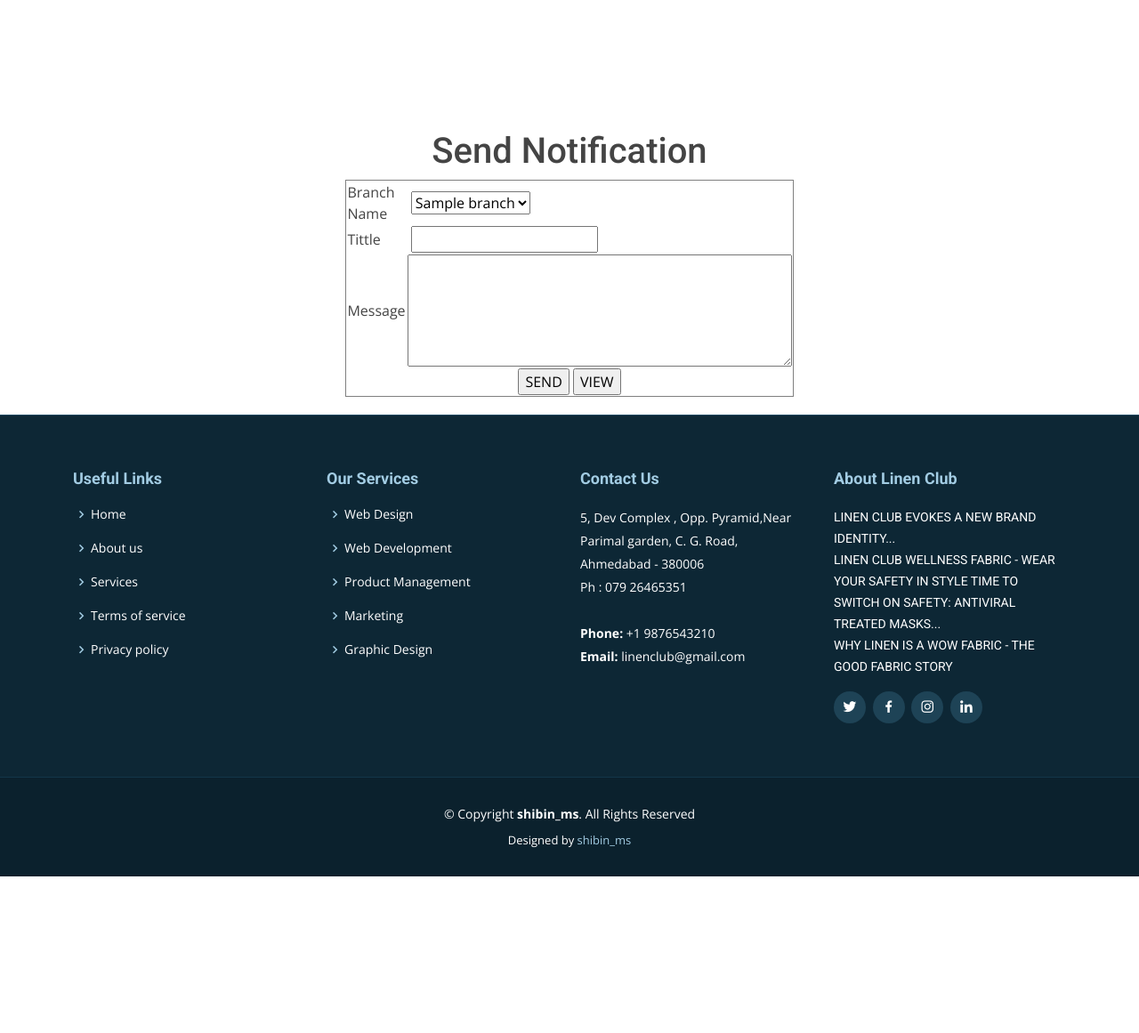
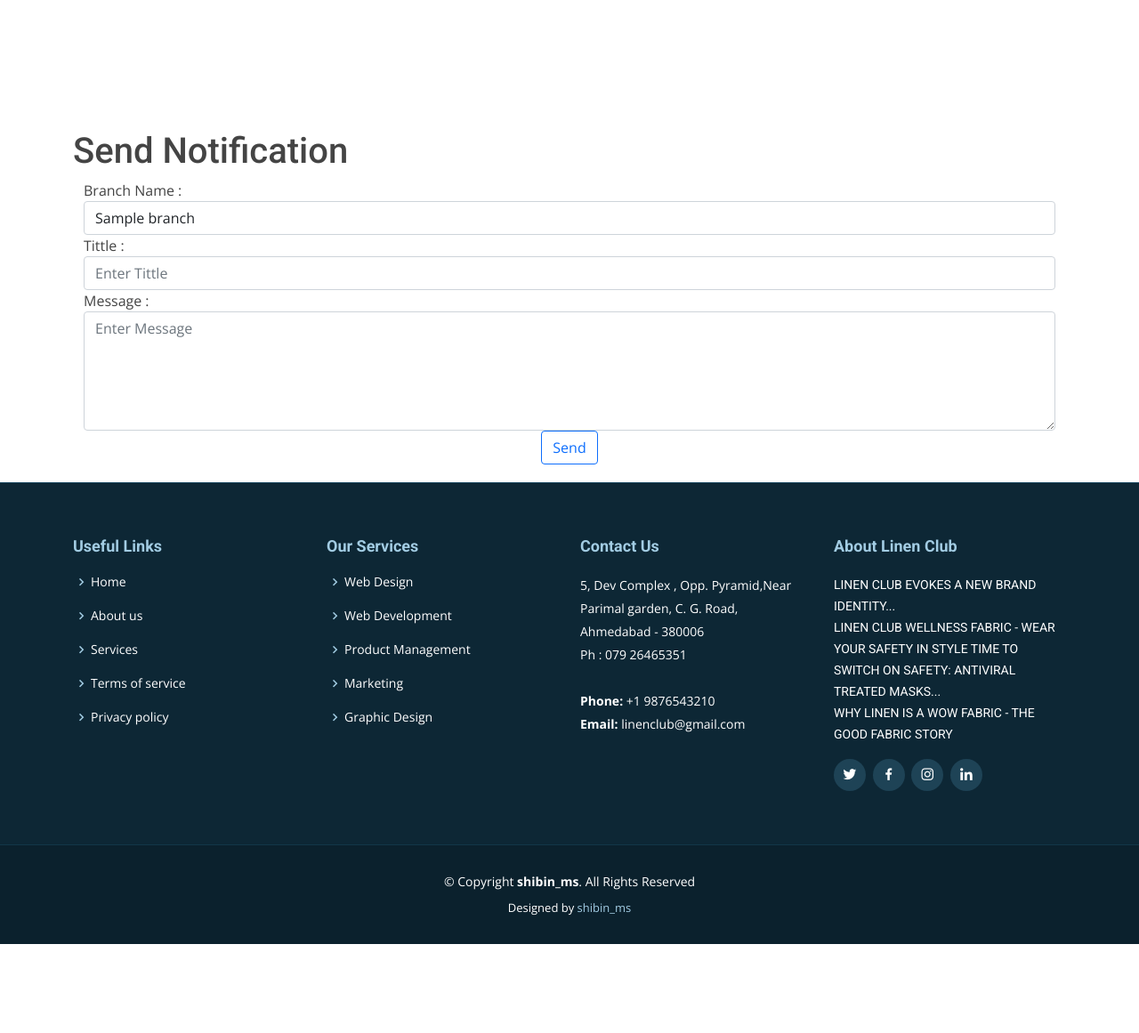
Before and after one commit to shibinms/myproject, a Django app: page /myapp/adm_send_notification/ in a window 1280 px wide. Shown: the part 714-1875 px from the top of the page at 89% size. Before the commit the page ends 1699 px from the top, so only its background shows below. Run offline with Django 3.2, Linux system fonts and the light colour scheme; tables that the repository leaves empty hold one stand-in row (values such as "Sample post"); some libraries are stand-ins or nearby versions.

Commit message:
Second commit

```diff
--- a/SCM_System/templates/admin/send_notification.html
+++ b/SCM_System/templates/admin/send_notification.html
@@ -8,38 +8,49 @@
 <body>
 {% extends "index.html" %}
 {% block body %}
-<form id="form1" name="form1" method="post" action="/myapp/adm_send_notification_post/">{% csrf_token %}
 
-  <div align="center">
     <h1>Send Notification</h1>
-    <table width="200" border="1">
-    <tr>
-      <td>Branch Name</td>
-      <td><label for="branch_name"></label>
-        <select name="branch_name" id="branch_name">
+    <div class="container">
+<form id="form1" name="form1" method="post" action="/myapp/adm_send_notification_post/" onsubmit="return validate()">{% csrf_token %}
+
+        <div class="form-group">
+         <label for="branch_name">Branch Name :</label>
+            <select class="form-control" name="branch_name" id="branch_name" required>
                 {% for i in data %}
               <option value="{{ i.pk }}">{{ i.branch_name }}</option>
                       {% endfor %}
-        </select></td>
-    </tr>
-    <tr>
-      <td>Tittle</td>
-      <td><label for="title"></label>
-        <input type="text" name="title" id="title" /></td>
-    </tr>
-    <tr>
-      <td>Message</td>
-      <td><label for="message"></label>
-        <textarea name="message" id="message" cols="45" rows="5"></textarea></td>
-    </tr>
-    <tr>
-      <td colspan="2"><div align="center">
-        <input type="submit" name="send" id="send" value="SEND" />
-        <input type="submit" name="view" id="view" value="VIEW" />
-      </div></td>
-      </tr>
-  </table></div>
-</form>
+            </select>
+        </div>
+    <div class="form-group">
+      <label for="title">Tittle :</label>
+      <input type="text" class="form-control" id="title" placeholder="Enter Tittle" name="title" required>
+    </div>
+        <div class="form-group">
+      <label for="dsc">Message :</label>
+            <textarea class="form-control" id="message" placeholder="Enter Message" name="message" cols="45" rows="5" required></textarea>
+    </div>
+
+    <div align="center">
+
+        <button type="submit" class="btn btn-outline-primary">Send</button>
+    </div>
+  </form>
+</div>
+         <script>
+    function validate(){
+        var letters = /^[a-zA-Z-,]+(\s{0,1}[a-zA-Z-, ])*$/;
+        var cate=document.getElementById('title');
+        if(!cate.value.match(letters))
+      {
+      alert('title should be alphabet only');
+      return false;
+      }
+
+
+        return true;
+        }
+
+    </script>
 {% endblock %}
 </body>
 </html>
```
